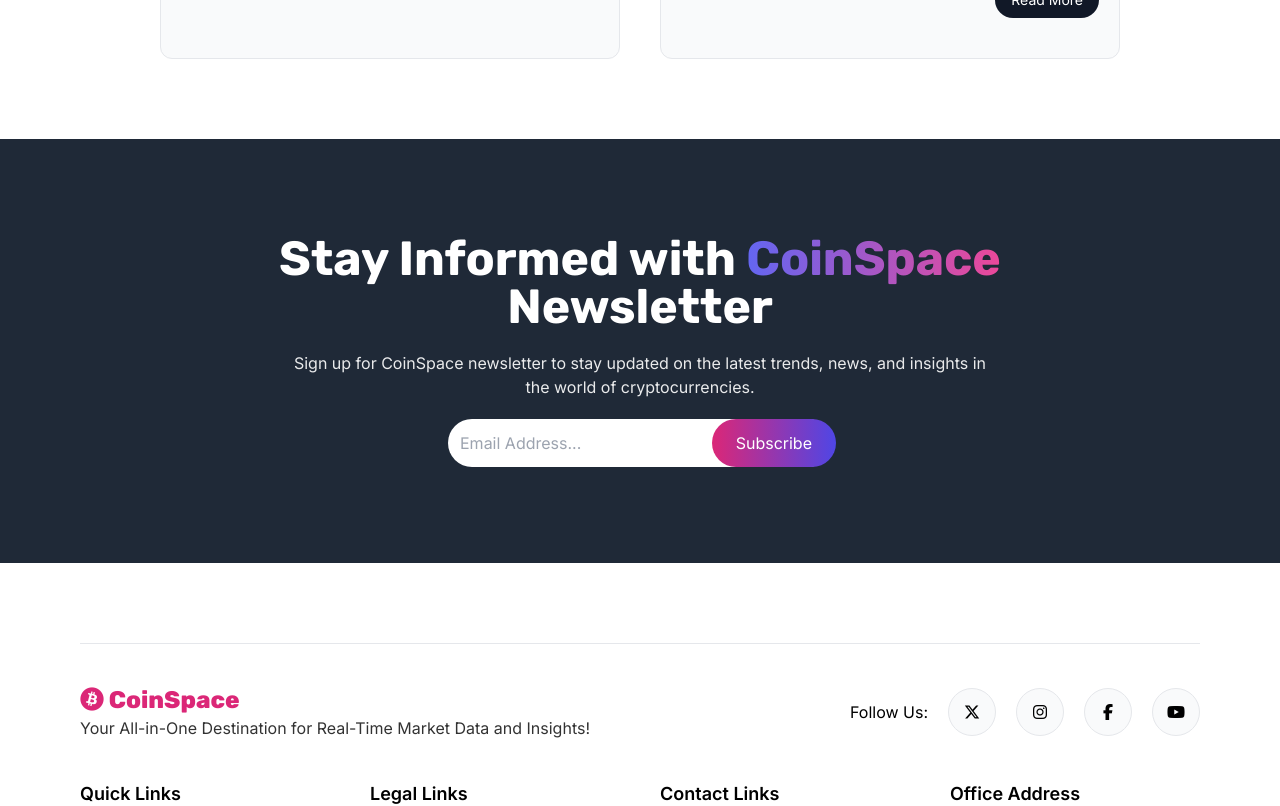
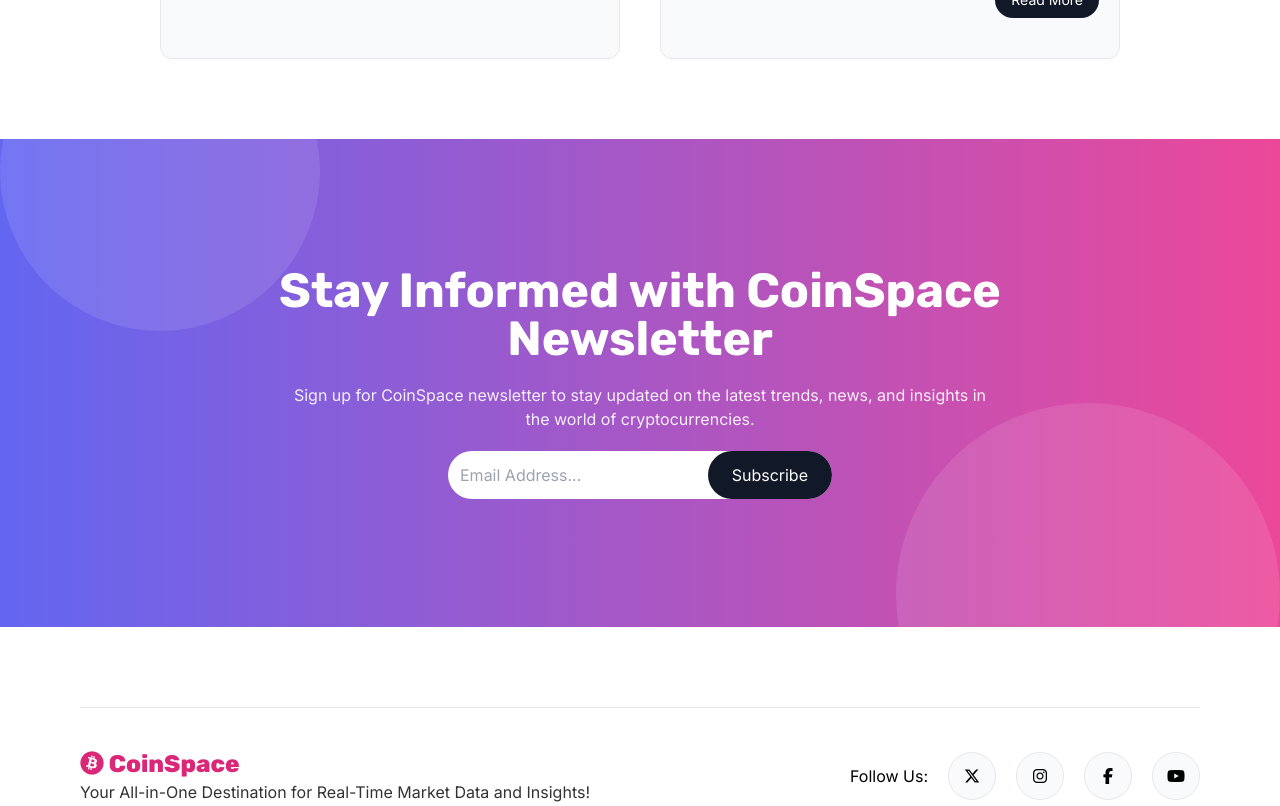
Before and after one commit to srky420/crypto-aggregator-react, a React (Vite) app: page / in a window 1280 px wide. Shown: the part 5300-6106 px from the top of the page. Built offline with nearby package versions, Linux system fonts and the light colour scheme.

Commit message:
Add design changes

```diff
--- a/src/components/contactPage/ContactPage.tsx
+++ b/src/components/contactPage/ContactPage.tsx
@@ -42,7 +42,7 @@
                     </div>
                 </div>
 
-                <form className="my-10 lg:my-20 border rounded-2xl p-10 grid grid-cols-2 gap-5 bg-gray-50">
+                <form className="my-10 lg:my-20 border rounded-2xl p-5 sm:p-10 grid grid-cols-2 gap-5 bg-gray-50">
                     <h1 className="text-3xl sm:text-4xl font-rubik font-bold text-center mb-3 col-span-2">
                         Send us a <span className="text-transparent bg-gradient-to-r from-indigo-600 to-pink-600 bg-clip-text">Message</span>
                     </h1>
--- a/src/components/globals/Newsletter.tsx
+++ b/src/components/globals/Newsletter.tsx
@@ -4,22 +4,24 @@
 
 export const Newsletter = () => {
     return (
-        <section className="bg-gray-800 py-24 my-10 lg:my-20">
+        <section className="bg-gradient-to-r from-indigo-500 to-pink-500 py-32 my-10 lg:my-20 relative overflow-hidden">
             <div className="container mx-auto px-5 md:px-20 lg:px-40">
                 {/* Header */}
                 <h1 className="text-4xl sm:text-5xl font-rubik font-bold text-center mb-5 text-white">
-                    Stay Informed with <span className="bg-gradient-to-r from-indigo-500 to-pink-500 bg-clip-text text-transparent">CoinSpace</span> Newsletter
+                    Stay Informed with CoinSpace Newsletter
                 </h1>
                 <p className="opacity-90 text-center w-3/4 mx-auto font-inter text-white mb-5">
                     Sign up for CoinSpace newsletter to stay updated on the latest trends, news, and insights in the world of cryptocurrencies.
                 </p>
-                <form className="relative w-96 mx-auto">
+                <form className="relative w-96 mx-auto z-10">
                     <input className="block w-full p-3 rounded-full font-inter outline-none focus:shadow-lg" placeholder="Email Address..." />
-                    <div className="absolute -right-1 top-1/2 -translate-y-1/2">
-                        <Button variant="primary" size="" text="Subscribe" />
+                    <div className="absolute right-0 top-1/2 -translate-y-1/2">
+                        <Button variant="dark" size="" text="Subscribe" />
                     </div>
                 </form>
             </div>
+            <div className="bg-white opacity-10 w-80 h-80 rounded-full -top-32 left-0 absolute z-0"></div>
+            <div className="bg-white opacity-10 w-96 h-96 rounded-full -bottom-40 right-0 absolute z-0"></div>
         </section>
     )
 }
```
